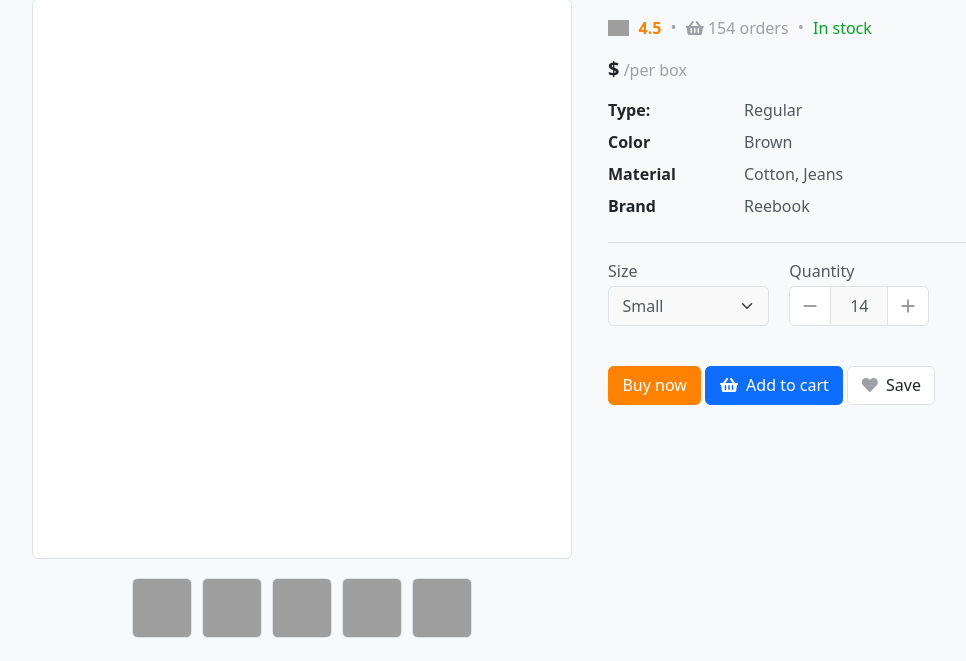
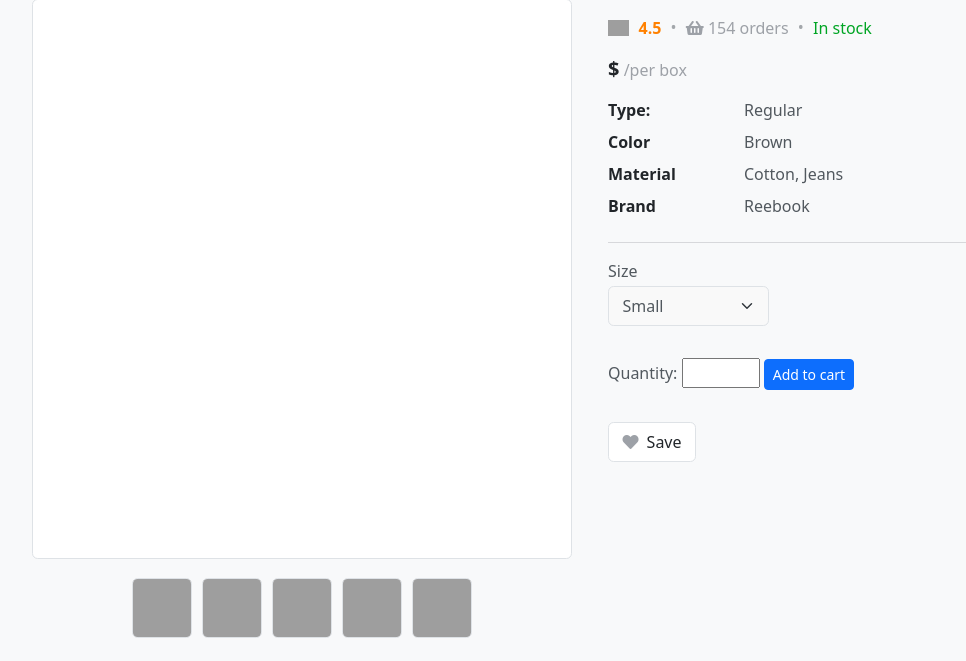
Before and after one commit to mohsensami/django-shop, a Django app: template shop/templates/shop/detail.html in a window 1280 px wide. Shown: the part 177-838 px from the top of the page, without its empty margins (58-1024 px from the left). Run offline with Django 4.2, Linux system fonts and the light colour scheme; the template is opened without the code that fills it: values that come from a table or form of the project are taken from there, others are empty; some libraries are stand-ins or nearby versions; grey boxes are pictures that could not be loaded.

Commit message:
add to cart session

```diff
--- /dev/null
+++ b/orders/forms.py
@@ -0,0 +1,5 @@
+from django import forms
+
+
+class CartAddForm(forms.Form):
+    quantity = forms.IntegerField(min_value=1, max_value=9)
--- a/orders/urls.py
+++ b/orders/urls.py
@@ -4,5 +4,6 @@ from . import views
 
 app = 'orsers'
 urlpatterns = [
-    path('cart/', views.CartView.as_view(), name='cart')
+    path('cart/', views.CartView.as_view(), name='cart'),
+    path('cart/add/<int:product_id>/', views.CartAddView.as_view(), name='cart_add'),
 ]
--- a/shop/templates/shop/detail.html
+++ b/shop/templates/shop/detail.html
@@ -80,26 +80,20 @@
               <option>Large</option>
             </select>
           </div> <!-- col.// -->
-          <div class="col-md-4 col-6 mb-3">
-            <label class="form-label d-block">Quantity</label>
-            <div class="input-group input-spinner">
-              <button class="btn btn-icon btn-light" type="button">
-                  <svg xmlns="http://www.w3.org/2000/svg" width="22" height="22" fill="#999" viewBox="0 0 24 24">
-                    <path d="M19 13H5v-2h14v2z"></path>
-                  </svg>
-              </button>
-              <input class="form-control text-center" placeholder="" value="14">
-              <button class="btn btn-icon btn-light" type="button">
-                  <svg xmlns="http://www.w3.org/2000/svg" width="22" height="22" fill="#999" viewBox="0 0 24 24">
-                    <path d="M19 13h-6v6h-2v-6H5v-2h6V5h2v6h6v2z"></path>
-                  </svg>
-              </button>
-            </div> <!-- input-group.// -->
-          </div> <!-- col.// -->
+
         </div> <!-- row.// -->
 
-        <a href="#" class="btn  btn-warning"> Buy now </a>
-        <a href="#" class="btn  btn-primary"> <i class="me-1 fa fa-shopping-basket"></i> Add to cart </a>
+        <div class="row">
+          <div class="col-12 mb-3">
+            <form action="{% url 'orders:cart_add' product.id %}" method="POST">
+              {% csrf_token %}
+              {{ form }}
+              <input class="btn btn-sm btn-primary" type="submit" Value="Add to cart">
+            </form>
+          </div> <!-- col.// -->
+        </div>
+
+
         <a href="#" class="btn  btn-light"> <i class="me-1 fa fa-heart"></i> Save </a>
 
       </article> <!-- product-info-aside .// -->
--- a/shop/views.py
+++ b/shop/views.py
@@ -1,6 +1,7 @@
 from django.shortcuts import render
 from django.views import View
 from .models import Product, Category
+from orders.forms import CartAddForm
 
 
 class HomeView(View):
@@ -12,8 +13,9 @@ class HomeView(View):
 
 class DetailView(View):
     def get(self, request, slug):
+        form = CartAddForm()
         product = Product.objects.get(slug=slug)
-        return render(request, 'shop/detail.html', {'product': product})
+        return render(request, 'shop/detail.html', {'product': product, 'form': form})
 
 
 class CategoryView(View):
```
Also changed, not shown: orders/cart.py (added, +19 -0 lines), orders/views.py (+14 -1 lines).
